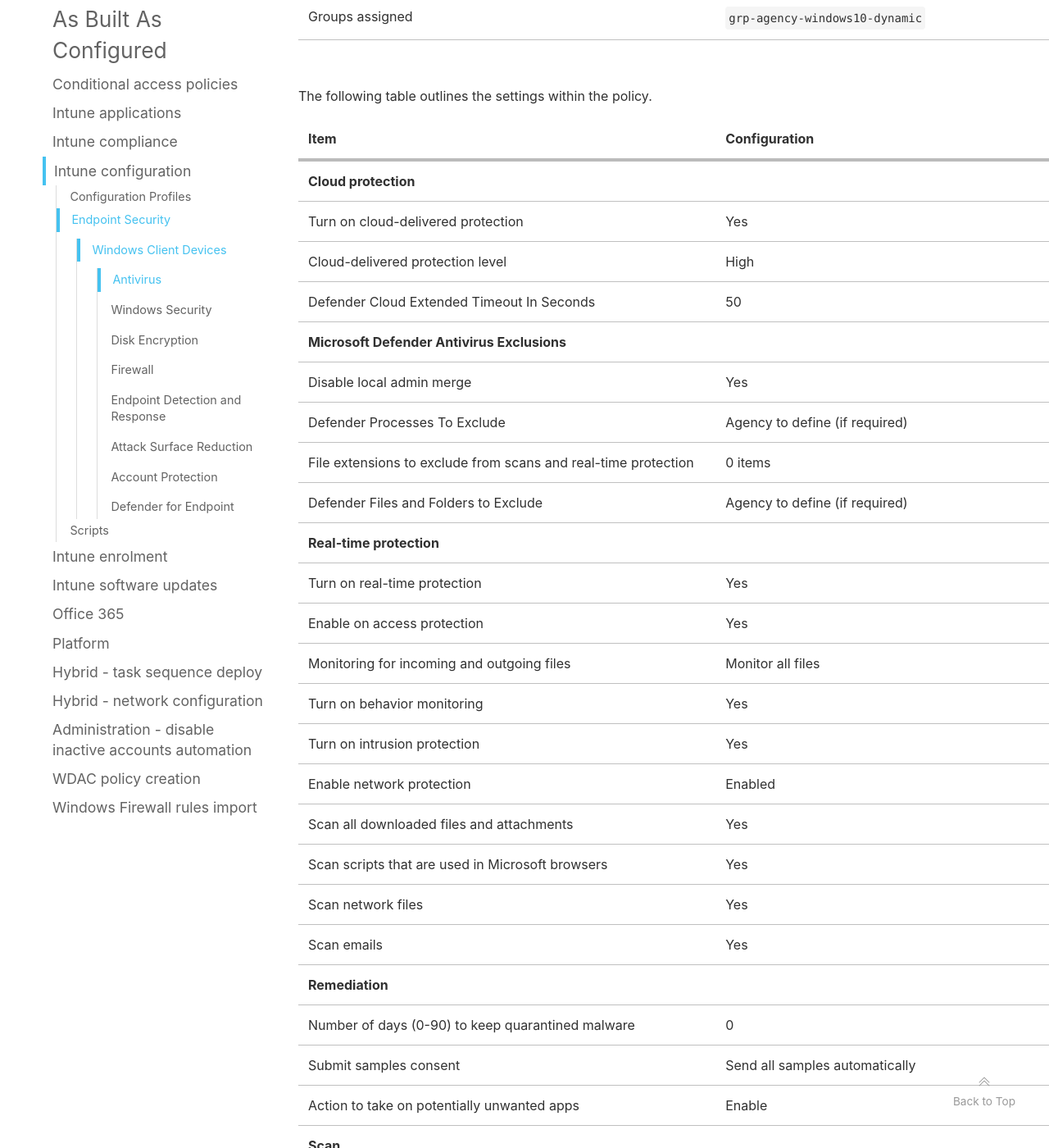
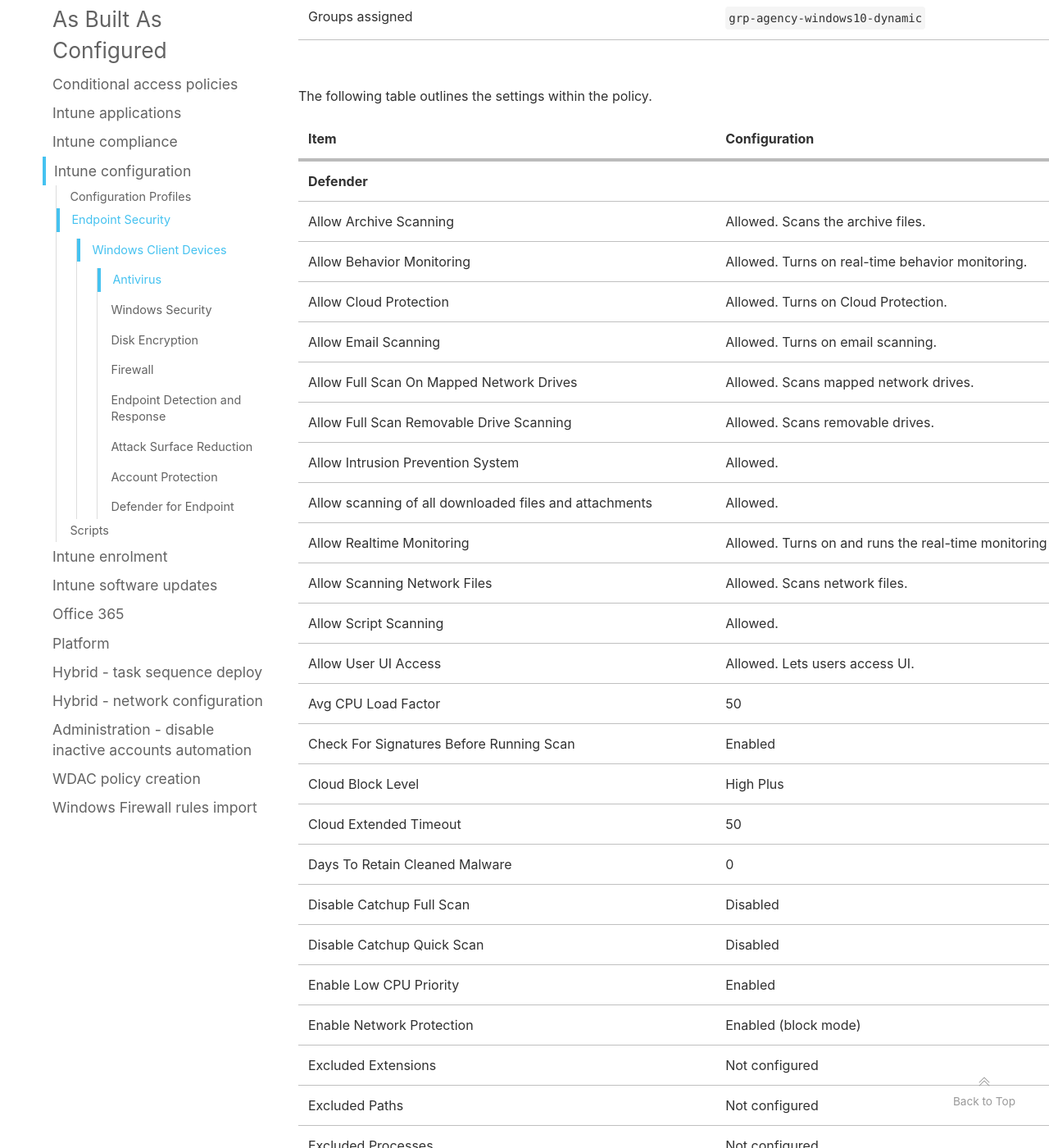
Before and after one commit to ASD-Blueprint/desktop.gov.au, a Jekyll site: the page built from blueprint/abac/intune-configuration.md, in a window 1280 px wide and 1400 px high, scrolled down 63487 px. Shown: the whole window at 82% size. Built offline with Jekyll 4.4.1, drawn with Linux system fonts in a browser that asks for light colours; comment, search, counter and statistics services are not loaded; some of the changed text lies outside the part shown.

Commit message:
Daily Commit (03/01/2023)
Updated versions for compliance and enrollment restrict policies.
Recreating Endpoint Security policies based on new policy templates from Microsoft.
Minor typo corrections

```diff
--- a/blueprint/abac/intune-configuration.md
+++ b/blueprint/abac/intune-configuration.md
@@ -888,46 +888,47 @@
 
 | Item                                                         | Configuration                   |
 | ------------------------------------------------------------ | ------------------------------- |
-| **Cloud protection**                                         |                                 |
-| Turn on cloud-delivered protection                           | Yes                             |
-| Cloud-delivered protection level                             | High                            |
-| Defender Cloud Extended Timeout In Seconds                   | 50                              |
-| **Microsoft Defender Antivirus Exclusions**                  |                                 |
-| Disable local admin merge                                    | Yes                             |
-| Defender Processes To Exclude                                | Agency to define (if required)  |
-| File extensions to exclude from scans and  real-time protection | 0 items                      |
-| Defender Files and Folders to Exclude                        | Agency to define (if required)  |
-| **Real-time protection**                                     |                                 |
-| Turn on real-time protection                                 | Yes                             |
-| Enable on access protection                                  | Yes                             |
-| Monitoring for incoming and outgoing files                   | Monitor all files               |
-| Turn on behavior monitoring                                  | Yes                             |
-| Turn on intrusion protection                                 | Yes                             |
-| Enable network protection                                    | Enabled                         |
-| Scan all downloaded files and attachments                    | Yes                             |
-| Scan scripts that are used in Microsoft browsers             | Yes                             |
-| Scan network files                                           | Yes                             |
-| Scan emails                                                  | Yes                             |
-| **Remediation**                                              |                                 |
-| Number of days (0-90) to keep quarantined  malware           | 0                               |
-| Submit samples consent                                       | Send all samples automatically  |
-| Action to take on potentially unwanted apps                  | Enable                          |
-| **Scan**                                                     |                                 |
-| Scan archive files                                           | Yes                             |
-| Use low CPU priority for scheduled scans                     | Yes                             |
-| Disable catch-up full scan                                   | No                              |
-| Disable Catchup Quick Scan                                   | No                              |
-| CPU usage limit per scan                                     | 50                              |
-| Scan mapped network drives during full scan                  | Yes                             |
-| Run daily quick scan at                                      | 2 AM                            |
-| Scan type                                                    | Quick scan                      |
-| Check for signature updates before running  scan             | Yes                             |
-| **Updates**                                                  |                                 |
-| Enter how often (0-24 hours) to check for  security intelligence updates | 1                   |
-| Define file shares for downloading  definition updates       | 0 items                         |
-| Define the order of sources for downloading  definition updates | 0 items                      |
-| **User experience**                                          |                                 |
-| Allow user access to Microsoft Defender app                  | Yes                             |
+| **Defender**                                                 |                                 |
+| Allow Archive Scanning | Allowed. Scans the archive files.|
+| Allow Behavior Monitoring | Allowed. Turns on real-time behavior monitoring.|
+| Allow Cloud Protection | Allowed. Turns on Cloud Protection.|
+| Allow Email Scanning | Allowed. Turns on email scanning.|
+| Allow Full Scan On Mapped Network Drives | Allowed. Scans mapped network drives.|
+| Allow Full Scan Removable Drive Scanning | Allowed. Scans removable drives.|
+| Allow Intrusion Prevention System | Allowed. |
+| Allow scanning of all downloaded files and attachments | Allowed. |
+| Allow Realtime Monitoring | Allowed. Turns on and runs the real-time monitoring service.|
+| Allow Scanning Network Files | Allowed. Scans network files.   |
+| Allow Script Scanning | Allowed. |
+| Allow User UI Access | Allowed. Lets users access UI.  |
+| Avg CPU Load Factor | 50 |
+| Check For Signatures Before Running Scan | Enabled |
+| Cloud Block Level | High Plus |
+| Cloud Extended Timeout | 50 |
+| Days To Retain Cleaned Malware | 0 |
+| Disable Catchup Full Scan | Disabled |
+| Disable Catchup Quick Scan | Disabled |
+| Enable Low CPU Priority | Enabled |
+| Enable Network Protection | Enabled (block mode) |
+| Excluded Extensions | Not configured |
+| Excluded Paths | Not configured |
+| Excluded Processes | Not configured |
+| PUA Protection | PUA Protection on. Detected items are blocked. They will show in history along with other threats. |
+| Real Time Scan Direction | Monitor all files (bi-directional). |
+| Scan Parameter | Quick scan |
+| Schedule Quick Scan Time | 120 |
+| Schedule Scan Day | Every day |
+| Schedule Scan Time | Not configured |
+| Signature Update Fallback Order | Not configured |
+| Signature Update File Shares Sources | Not configured |
+| Signature Update Interval | 1 |
+| Submit Samples Consent | Send safe samples automatically. |
+| Disable Local Admin Merge | Disable Local Admin Merge |
+| Allow On Access Protection | Allowed. |
+| Remediation action for Severe threats | Quarantine. Moves files to quarantine. |
+| Remediation action for Moderate severity threats | Quarantine. Moves files to quarantine. |
+| Remediation action for Low severity threats | Quarantine. Moves files to quarantine. |
+| Remediation action for High severity threats | Quarantine. Moves files to quarantine. |
 
 #### Windows Security
 
@@ -948,10 +949,27 @@
 
 | Item                                                         | Configuration                   |
 | ------------------------------------------------------------ | ------------------------------- |
-| **Windows Security**                                         |                                 |
-| Enable tamper protection to prevent Microsoft Defender being disabled | Enable                 |
-| Windows Security app notifications                           | Block non-critical notifications|
-| Disable the Clear TPM option in the Windows Security app     | Yes                             |
+| **Defender**                                                 |                                 |
+| TamperProtection (Device) | On |
+| **Windows Defender Security Center**                         |                                 |
+| Disable Account Protection UI | Not configured |
+| Disable App Browser UI | Not configured |
+| Disable Clear Tpm Button | (Enabled) The security processor troubleshooting page will not show a button to initiate the process to clear the security processor (TPM) |
+| Disable Device Security UI | Not configured |
+| Disable Family UI | Not configured |
+| Disable Health UI | Not configured |
+| Disable Network UI | Not configured |
+| Disable Enhanced Notifications | (Enable) Windows Defender Security Center only display notifications which are considered critical on clients. |
+| Disable Tpm Firmware Update Warning | Not configured |
+| Disable Virus UI | Not configured |
+| Hide Ransomware Data Recovery | Not configured |
+| Hide Windows Security Notification Area Control | Not configured |
+| Enable Customized Toasts | Not configured |
+| Enable In App Customization | Not configured |
+| Company Name | Not configured |
+| Email | Not configured |
+| Phone | Not configured |
+| URL | Not configured |
 
 #### Disk Encryption
 
@@ -973,10 +991,10 @@
 | Item                                                         | Configuration                              |
 | ------------------------------------------------------------ | ------------------------------------------ |
 | **BitLocker - Base Settings**                                |                                            |
-| Enable full disk encryption for OS and fixed  data drives    | Yes                                        |
+| Enable full disk encryption for OS and fixed data drives     | Yes                                        |
 | Hide prompt about third-party encryption                     | Yes                                        |
 | Allow standard users to enable encryption during Autopilot   | Yes                                        |
-| Configure client-driven recovery password  rotation          | Enable rotation on Azure AD-joined devices |
+| Configure client-driven recovery password rotation           | Enable rotation on Azure AD-joined devices |
 | **BitLocker - Fixed Drive Settings**                         |                                            |
 | BitLocker fixed drive policy                                 | Configure                                  |
 | Fixed drive recovery                                         | Configure                                  |
@@ -987,7 +1005,7 @@
 | Hide recovery options during BitLocker setup                 | Yes                                        |
 | Enable BitLocker after recovery information to store         | Yes                                        |
 | Block write access to fixed data-drives not protected by BitLocker | Yes                                  |
-| Configure encryption method for fixed  data-drives           | AES 256bit XTS                             |
+| Configure encryption method for fixed data-drives            | AES 256bit XTS                             |
 | **BitLocker - OS Drive Settings**                            |                                            |
 | BitLocker system drive policy                                | Configure                                  |
 | Startup authentication required                              | Yes                                        |
@@ -998,17 +1016,17 @@
 | System drive recovery                                        | Configure                                  |
 | Recovery key file creation                                   | Allowed                                    |
 | Configure BitLocker recovery package                         | Password and key                           |
-| Require device to back up recovery  information to Azure AD  | Yes                                        |
+| Require device to back up recovery information to Azure AD   | Yes                                        |
 | Recovery password creation                                   | Allowed                                    |
 | Hide recovery options during BitLocker setup                 | Yes                                        |
-| Enable BitLocker after recovery information  to store        | Yes                                        |
+| Enable BitLocker after recovery information to store         | Yes                                        |
 | Minimum PIN length                                           | 14                                         |
 | Configure encryption method for fixed  data-drives           | AES 256bit XTS                             |
 | **BitLocker - Removable Drive Settings**                     |                                            |
 | BitLocker removable drive policy                             | Configure                                  |
 | Configure encryption method for removable  data-drives       | AES 256bit XTS                             |
 | Block write access to removable data-drives not protected by BitLocker | Yes                              |
-| Block write access to devices configured in  another organization | Yes                                   |
+| Block write access to devices configured in another organization | Yes                                    |
 
 #### Firewall
 
@@ -1021,11 +1039,61 @@
 | Policy Name        | ACSC - Defender Firewall       |
 | Profile            | Microsoft Defender Firewall    |
 | Platform supported | Windows 10 and later           |
-| Groups excluded    | 1                              |
+| Groups excluded    | 0                              |
 | Assigned           | Yes                            |
 | Groups assigned    | `grp-agency-windows10-dynamic` |
 
 The following table outlines the settings within the policy.
+
+Note, this policy does not block outbound connections (Default Outbound Action = Allow), deviating from the Client Devices design. This is to prevent organisations using this policy from potentially isolating Intune-managed devices. It is recommended organisations create and thoroughly test firewall rules before changing the Default Outbound Action to Block.
+
+| Item                                                         | Configuration  |
+| ------------------------------------------------------------ | -------------- |
+| **Auditing**                                                 |                |
+| Object Access Audit Filtering Platform Connection | Success+ Failure |
+| Object Access Audit Filtering Platform Packet Drop | Success+ Failure |
+| **Firewall**                                                 |                |
+| Disable Stateful Ftp | False |
+| Enable Domain Network Firewall | True |
+| Global Ports Allow User Pref Merge | True |
+| Default Inbound Action for Domain Profile | Block |
+| Disable Stealth Mode Ipsec Secured Packet Exemption | False |
+| Allow Local Ipsec Policy Merge | False |
+| Auth Apps Allow User Pref Merge | False |
+| Shielded | False |
+| Default Outbound Action | Allow |
+| Disable Inbound Notifications | True |
+| Disable Stealth Mode | False |
+| Disable Unicast Responses To Multicast Broadcast | True |
+| Allow Local Policy Merge | True |
+| Enable Packet Queue | Not configured |
+| Enable Private Network Firewall | True |
+| Disable Stealth Mode Ipsec Secured Packet Exemption | False |
+| Disable Inbound Notifications | True |
+| Shielded | False |
+| Allow Local Policy Merge | True |
+| Default Outbound Action | Allow |
+| Global Ports Allow User Pref Merge | True |
+| Default Inbound Action for Private Profile | Block |
+| Disable Unicast Responses To Multicast Broadcast | True |
+| Disable Stealth Mode | False |
+| Allow Local Ipsec Policy Merge | False |
+| Auth Apps Allow User Pref Merge | False |
+| Enable Public Network Firewall | True |
+| Disable Stealth Mode | False |
+| Disable Stealth Mode Ipsec Secured Packet Exemption | False |
+| Shielded | False |
+| Allow Local Policy Merge | True |
+| Default Outbound Action | Allow |
+| Disable Inbound Notifications | True |
+| Auth Apps Allow User Pref Merge | False |
+| Default Inbound Action for Public Profile | Block |
+| Disable Unicast Responses To Multicast Broadcast | True |
+| Global Ports Allow User Pref Merge | True |
+| Allow Local Ipsec Policy Merge | False |
+| Preshared Key Encoding | UTF8 |
+| Security association idle time | 300 |
+
 
 | Item                                                         | Configuration  |
 | ------------------------------------------------------------ | -------------- |
```
Also changed, not shown: other parts of blueprint/abac/intune-configuration.md (+1 -1 lines), blueprint/abac/intune-applications.md (+1 -0 lines), blueprint/abac/intune-compliance.md (+2 -2 lines), blueprint/abac/intune-enrolment.md (+7 -7 lines), blueprint/abac/office-365.md (+3 -3 lines).
